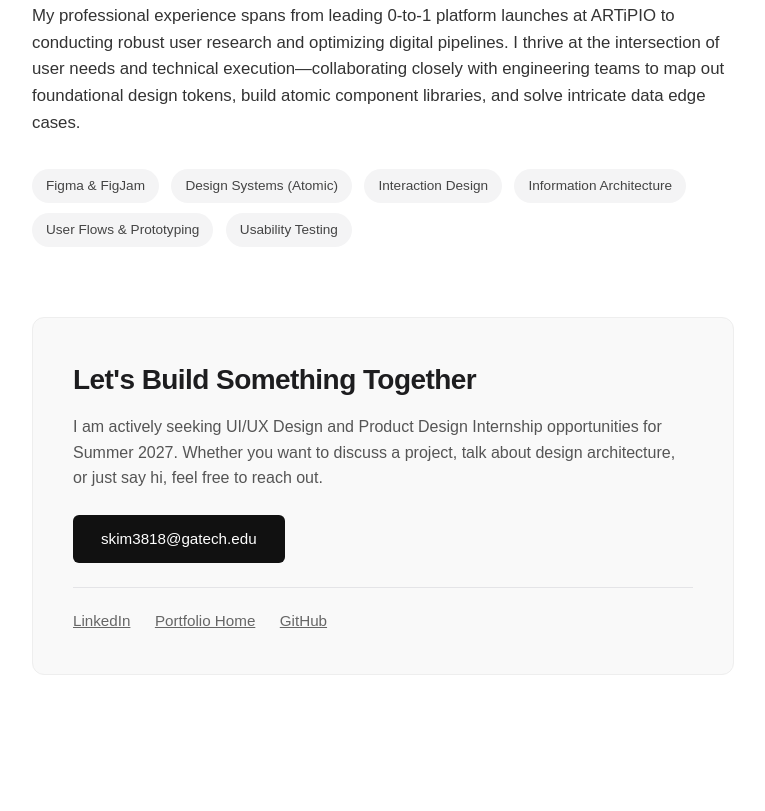
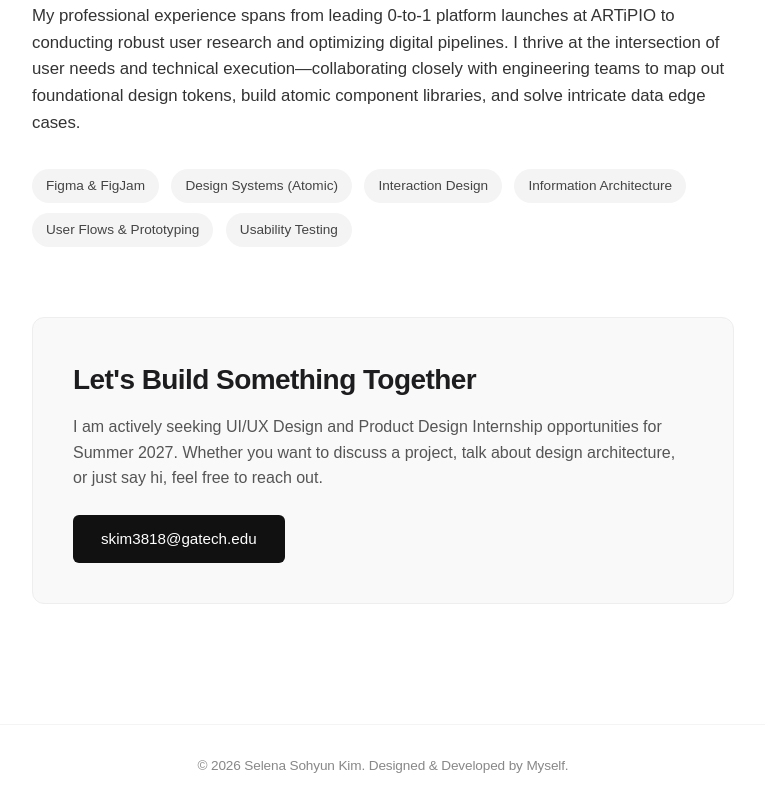
Before and after one commit to Sohyu-un/portfolio, a website: page about.html in a window 1280 px wide. Shown: the part 399-1210 px from the top of the page, without its empty margins (257-1022 px from the left). Drawn offline with Linux system fonts and the light colour scheme.

Commit message:
push to main

```diff
--- a/about.html
+++ b/about.html
@@ -158,10 +158,9 @@
     <main class="page home-page">
         <!-- 상단 헤더 영역 구조 정상화 -->
         <header class="header">
-            <a class="site-name" href="index.html">Sohyun</a>
+            <a class="site-name" href="index.html">Selena</a>
             <nav class="nav" id="primary-nav" aria-label="Primary navigation">
-                <a href="index.html">Home</a>
-                <a href="about.html">About</a>
+                <!-- <a href="index.html">Home</a>--> <a href="about.html">About</a>
             </nav>
             <button class="menu-button" type="button" aria-label="Open navigation" aria-controls="primary-nav"
                 aria-expanded="false">
@@ -199,13 +198,15 @@
                     reach out.</p>
                 <a href="mailto:skim3818@gatech.edu" class="email-btn">skim3818@gatech.edu</a>
 
-                <div class="social-links">
-                    <a href="https://linkedin.com" target="_blank">LinkedIn</a>
-                    <a href="https://github.io" target="_blank">Portfolio Home</a>
-                    <a href="https://github.com" target="_blank">GitHub</a>
-                </div>
+
             </div>
         </div>
+        <!-- 💡 추가된 Footer HTML (</div>와 </main> 사이에 넣어주세요) -->
+        <footer class="site-footer">
+            <p class="footer-text">
+                © 2026 Selena Sohyun Kim. Designed & Developed by Myself.
+            </p>
+        </footer>
     </main>
 </body>
 
--- a/style.css
+++ b/style.css
@@ -399,3 +399,15 @@ body {
     box-shadow: 0 1px 0 rgba(29, 29, 31, 0.08);
   }
 }
+.site-footer {
+  margin-top: 120px;
+  padding: 30px 0;
+  border-top: 1px solid #f4f4f5;
+  text-align: center;
+}
+.footer-text {
+  font-size: 0.85rem;
+  color: #888;
+  margin: 0;
+  letter-spacing: -0.01em;
+}
```
Also changed, not shown: artipio.html (+8 -3 lines), baund.html (+9 -2 lines), index.html (+10 -5 lines).
